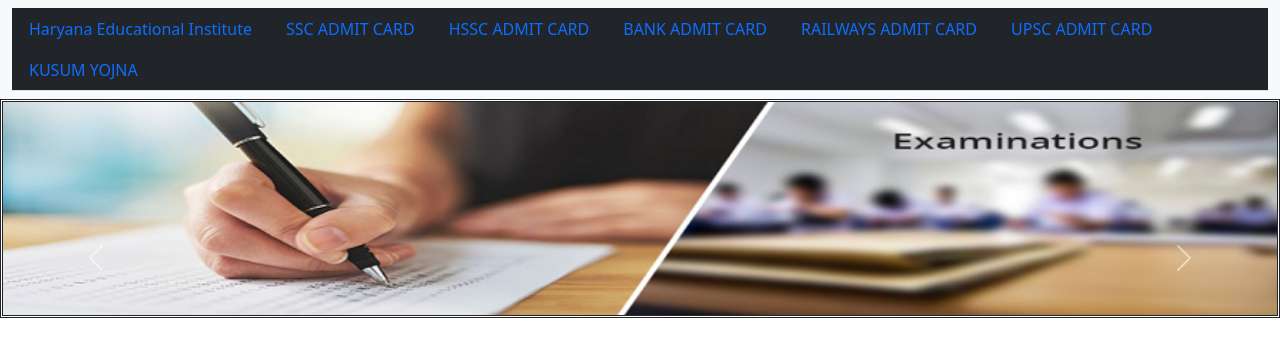
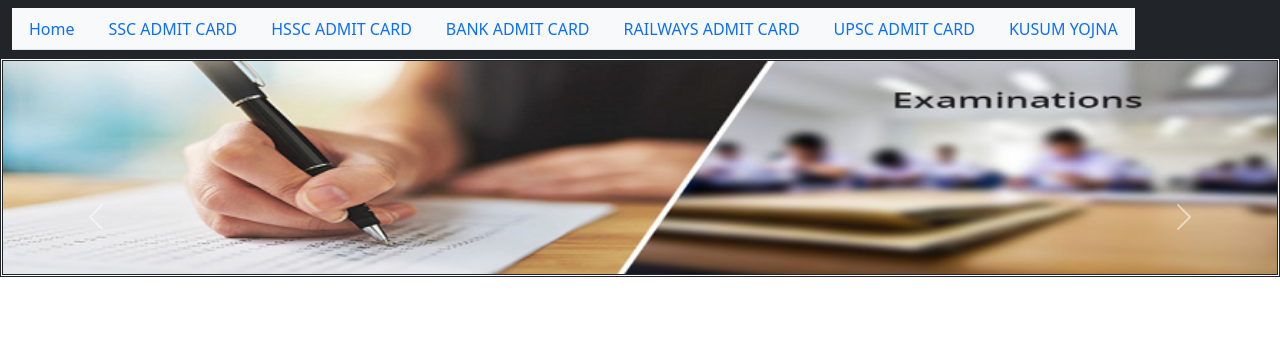
Before and after one commit to jobalret/com, a plain HTML site: page admitcard.html in a window 1280 px wide. Shown: the top 351 px of the page. Drawn offline with nearby package versions, Linux system fonts and the light colour scheme.

Commit message:
Update admitcard.html

```diff
--- a/admitcard.html
+++ b/admitcard.html
@@ -16,11 +16,11 @@
 </head>
 
 <body>
-  <nav class="navbar navbar-expand-lg navbar-light bg-light">
+  <nav class="navbar navbar-expand-lg navbar-light bg-dark">
     <div class="container-fluid">
-      <ul class="nav nav-tabs navbar-dark bg-dark">
+      <ul class="nav nav-tabs navbar-dark bg-light">
         <li class="nav-item">
-          <a class="nav-link " aria-current="page" href="index.html">Haryana Educational Institute</a>
+          <a  class="nav-link " aria-current="page" href="index.html">Home</a>
         </li>
         <li class="nav-item">
           <a class="nav-link" href="#e"> SSC ADMIT CARD</a>
@@ -218,4 +218,5 @@
 
 </body>
 
+
 </html>
```
